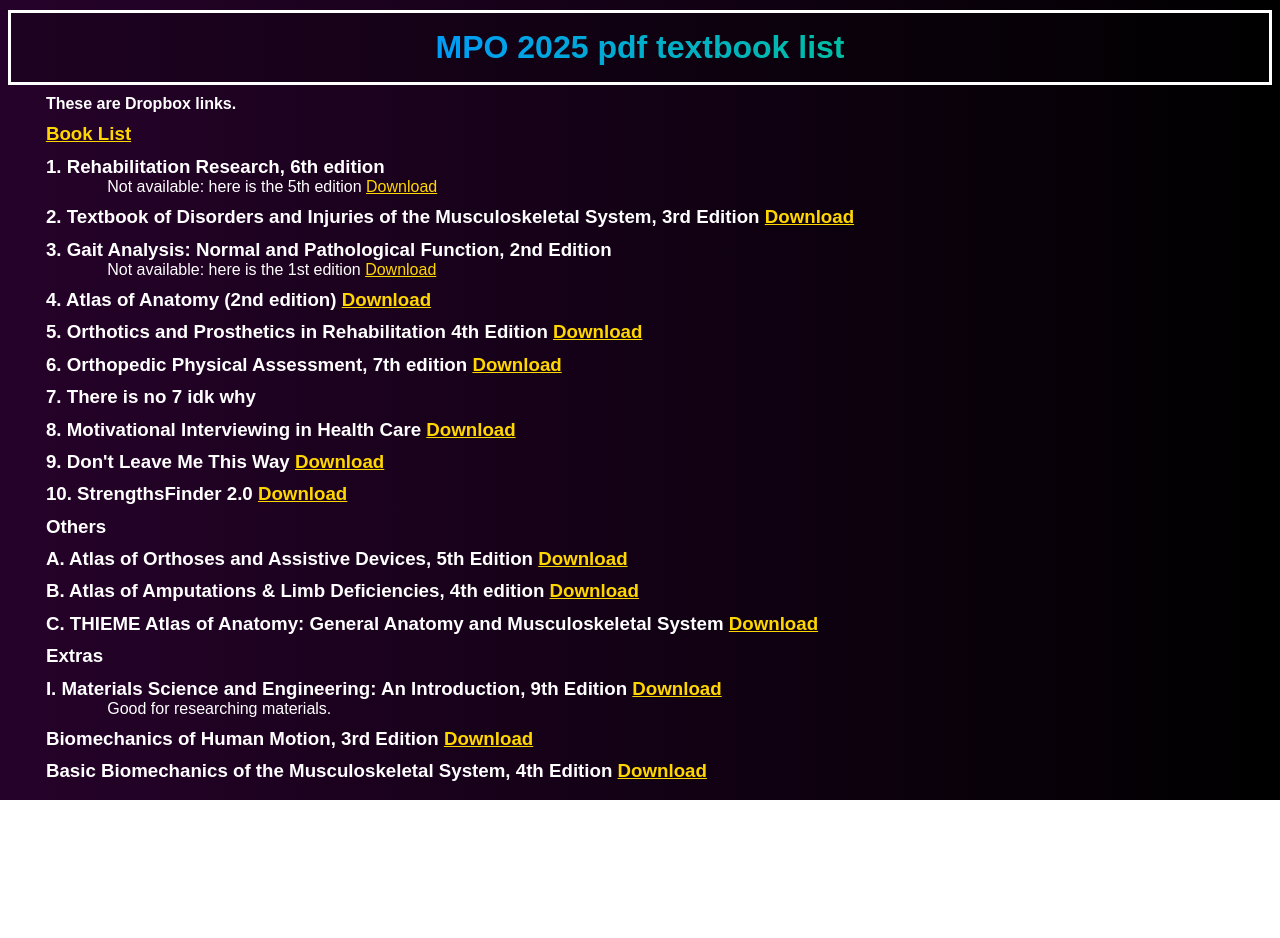
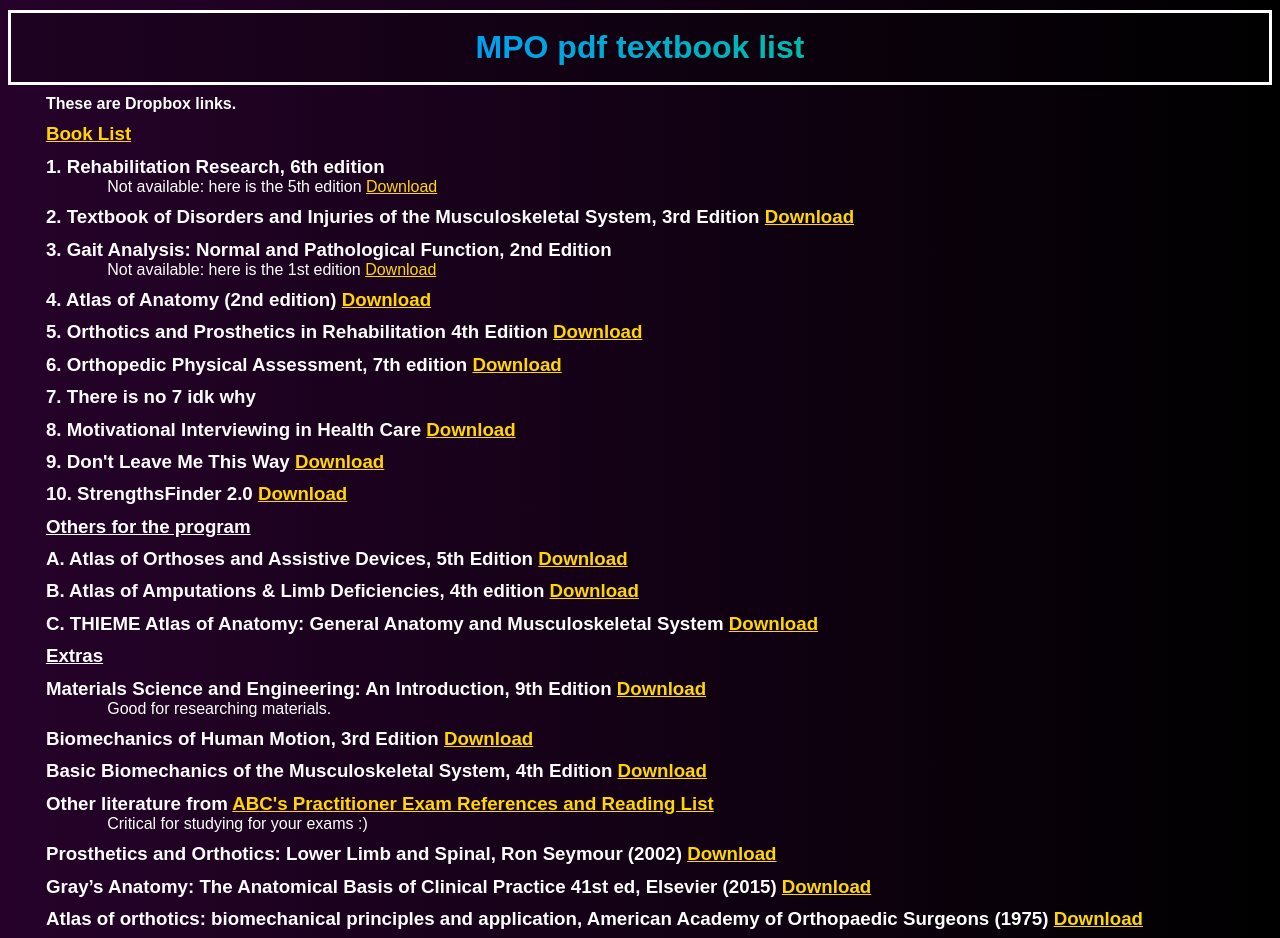
Before and after one commit to neatPO25/neatPO25.github.io, a plain HTML site: page index.html in a window 1280 px wide. Before the commit the page ends 800 px from the top, so only its background shows below. Drawn offline with Linux system fonts and the light colour scheme.

Commit message:
Update index.html

```diff
--- a/index.html
+++ b/index.html
@@ -6,7 +6,7 @@
     <body>
         <div class="hh">
             <div id="shadowBox">
-                <h1 class="rainbow rainbow_text_animated">MPO 2025 pdf textbook list</h1>
+                <h1 class="rainbow rainbow_text_animated">MPO pdf textbook list</h1>
             </div>
             <div class="main">
                 <h4>These are Dropbox links.</h4>
@@ -23,15 +23,20 @@
                 <h3>8. Motivational Interviewing in Health Care <a href="https://www.dropbox.com/scl/fi/88t0l3t7vl0xd94pqp7q2/Applications-of-Motivational-Interviewin-Stephen-P-Rollnick-PhD-William-R.-Miller-Phd-MD-Christopher-C.-Butler-Motivational-Interviewing-in-Health-Care_-Helping-Patients-Change-Behavior-The-Guil.pdf?dl=0&rlkey=8yt73d1ufn9js97fn7mkhbff6">Download</a></h3>
                 <h3>9. Don't Leave Me This Way <a href="https://www.dropbox.com/scl/fi/2bxenwu3qvrnmy1h9shtl/New-9-Julia-Fox-Garrison-Don-t-Leave-Me-This-Way_-Or-When-I-Get-Back-on-My-Feet-You-ll-Be-Sorry-Harper-Perennial-1996.pdf?dl=0&rlkey=1ki0jiy48kkpq1avfwsmiqcz5">Download</a></h3>
                 <h3>10. StrengthsFinder 2.0 <a href="https://www.dropbox.com/scl/fi/xoouel5vc331r4r3a5blr/Tom-Rath-StrengthsFinder-2.0-Gallup-Press-2007.pdf?dl=0&rlkey=ul4jru4o8zpp2acjf2wrvgrbe">Download</a></h3>
-                <h3>Others</h3>
+                <h3><u>Others for the program</u></h3>
                 <h3>A. Atlas of Orthoses and Assistive Devices, 5th Edition <a href="https://www.dropbox.com/scl/fi/e42udnohozo4v39d8jrqk/Joseph-Webster-Jr.-Douglas-Murphy-Altlas-of-Orthoses-and-Devices-Fifth-Edition.pdf?dl=0&rlkey=dsdp1bjsjqxbts7k1n0sytnl9">Download</a></h3>
                 <h3>B. Atlas of Amputations & Limb Deficiencies, 4th edition <a href="https://www.dropbox.com/scl/fi/50m0csfwklbflrrh51ddc/Joseph-Ivan-Krajbich-Michael-S.-Pinzur-LTC-Benjamin-K.-Potter-Phillip-M.-Stevens-Benjamin-K.-Potter-Atlas-of-Amputations-Limb-Deficiencies_-Surgical-Prosthetic-and-Rehabilitation-Principles.pdf?dl=0&rlkey=5v6sazhn29v8pu9w9atq9iunj">Download</a></h3>
                 <h3>C. THIEME Atlas of Anatomy: General Anatomy and Musculoskeletal System <a href="https://www.dropbox.com/scl/fi/uylwr2dktwqozxmfh2pa2/Schuenke-Schultze-THIEME-Atlas-of-Anatomy-General-Anatomy-and-Musculoskeletal-System?rlkey=8qed5go7shm5chw4afmmg903g&dl=0">Download</a></h3>
-                <h3>Extras</h3>
-                <h3>I. Materials Science and Engineering: An Introduction, 9th Edition <a href="https://www.dropbox.com/scl/fi/e67qs35oipxti2nmofb2n/William-D.-Callister-David-G.-Rethwisch-Materials-Science-and-Engineering_-An-Introduction-2013-Wiley.pdf?rlkey=z1ajkpx9xv09ycqcwhke5srwi&dl=0">Download</a></h3>
+                <h3><u>Extras</u></h3>
+                <h3>Materials Science and Engineering: An Introduction, 9th Edition <a href="https://www.dropbox.com/scl/fi/e67qs35oipxti2nmofb2n/William-D.-Callister-David-G.-Rethwisch-Materials-Science-and-Engineering_-An-Introduction-2013-Wiley.pdf?rlkey=z1ajkpx9xv09ycqcwhke5srwi&dl=0">Download</a></h3>
                     <p>Good for researching materials.</p>
                 <h3>Biomechanics of Human Motion, 3rd Edition <a href="https://www.dropbox.com/scl/fi/q9b592i54fkxxmn4xlstb/Williams-Lissner-Biomechanics-of-human-motion-SAUNDERS-COMPANY-1992.pdf?rlkey=bcb7c3c504drcc6iht4p6lr44&dl=0">Download</a></h3>
                 <h3>Basic Biomechanics of the Musculoskeletal System, 4th Edition <a href="https://www.dropbox.com/scl/fi/mt8j5n0ck5nv2liztvci4/Margareta-Nordin-Ph.D.-Frankel-Victor-H.-M.D.-Basic-Biomechanics-of-the-Musculoskeletal-System_-North-American-Edition-2011-Lippincott-Williams-Wilkins-4th-Ed.pdf?rlkey=g2396yf0y2tjb0x29a0ljz4xi&dl=0">Download</a></h3>
+                <h3>Other literature from <a href="https://www.abcop.org/publication/practitioner-exam-references-and-reading-list">ABC's Practitioner Exam References and Reading List</a></h3>
+                    <p>Critical for studying for your exams :)</p>
+                <h3>Prosthetics and Orthotics: Lower Limb and Spinal, Ron Seymour (2002) <a href="https://www.dropbox.com/scl/fi/3v8yj0zil4cr8jpl38oo1/Prosthetics-and-Orthotics-Lower-Limb-and-Spinal-Ron-Seymour-2002.pdf?rlkey=gu4n0h8xxvphcgnrmsbcs4exe&st=dehfcz4q&dl=0">Download</a></h3>
+                <h3>Gray’s Anatomy: The Anatomical Basis of Clinical Practice 41st ed, Elsevier (2015) <a href="https://www.dropbox.com/scl/fi/znpqudq3nyb27uga4r7yv/Gray-s-Anatomy-basis-of-anatomical-clinical-practice-41st-Susan-Standring-2016.pdf?rlkey=z10orpfhwqkbb48nmiq6ileav&st=9uj0j1v7&dl=0">Download</a></h3>
+                <h3>Atlas of orthotics: biomechanical principles and application, American Academy of Orthopaedic Surgeons (1975) <a href="https://www.dropbox.com/scl/fi/1wrnn4iv3vi736tmzg0cp/Atlas-of-orthotics-_-biomechanical-principles-and-application-American-Academy-of-Orthopaedic-Surgeons-1884.pdf?rlkey=tdx7hepgr7769aiz2lh89vaol&st=xflq69p9&dl=0">Download</a></h3>
             </div>
         </div>
     </body>
```
